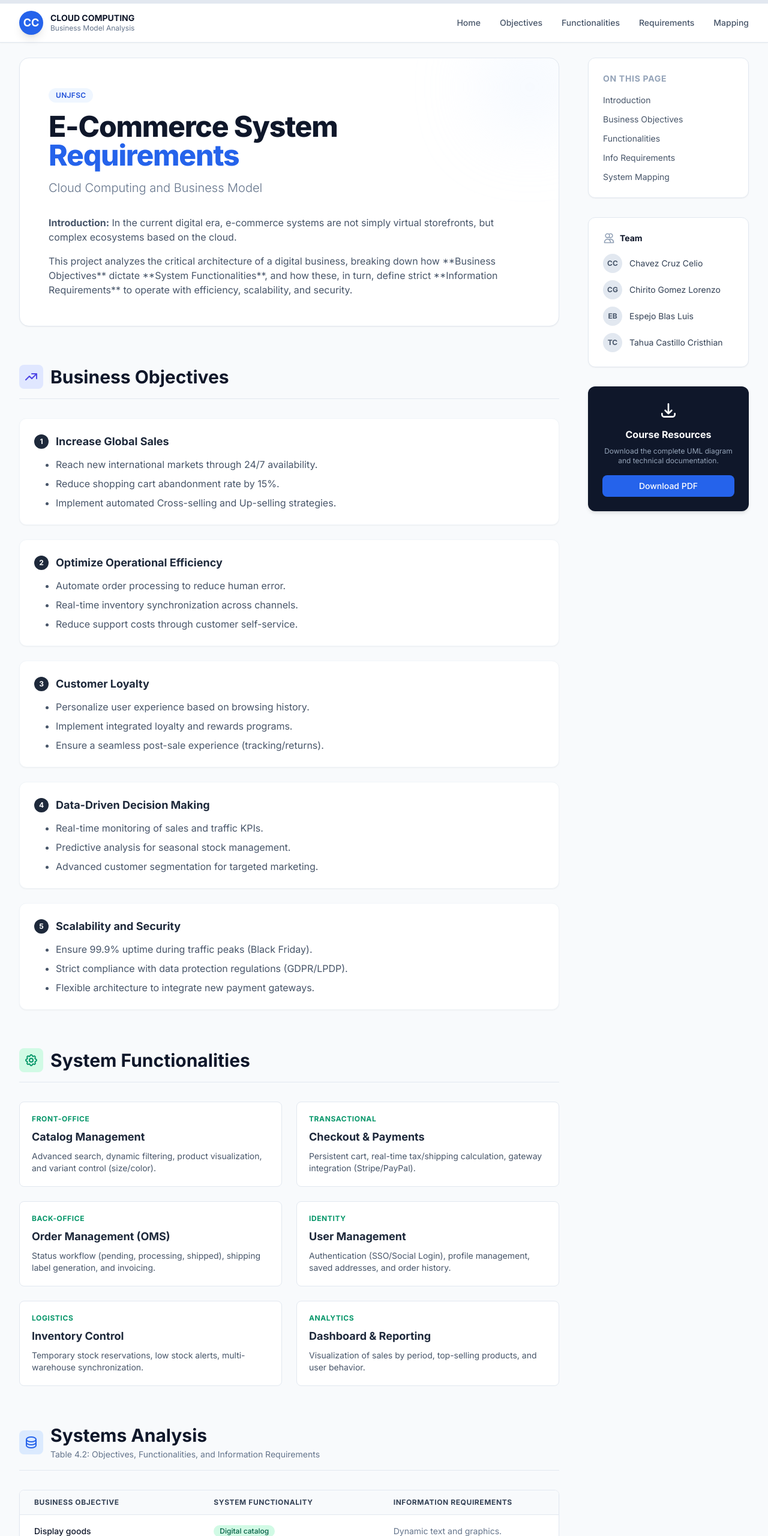
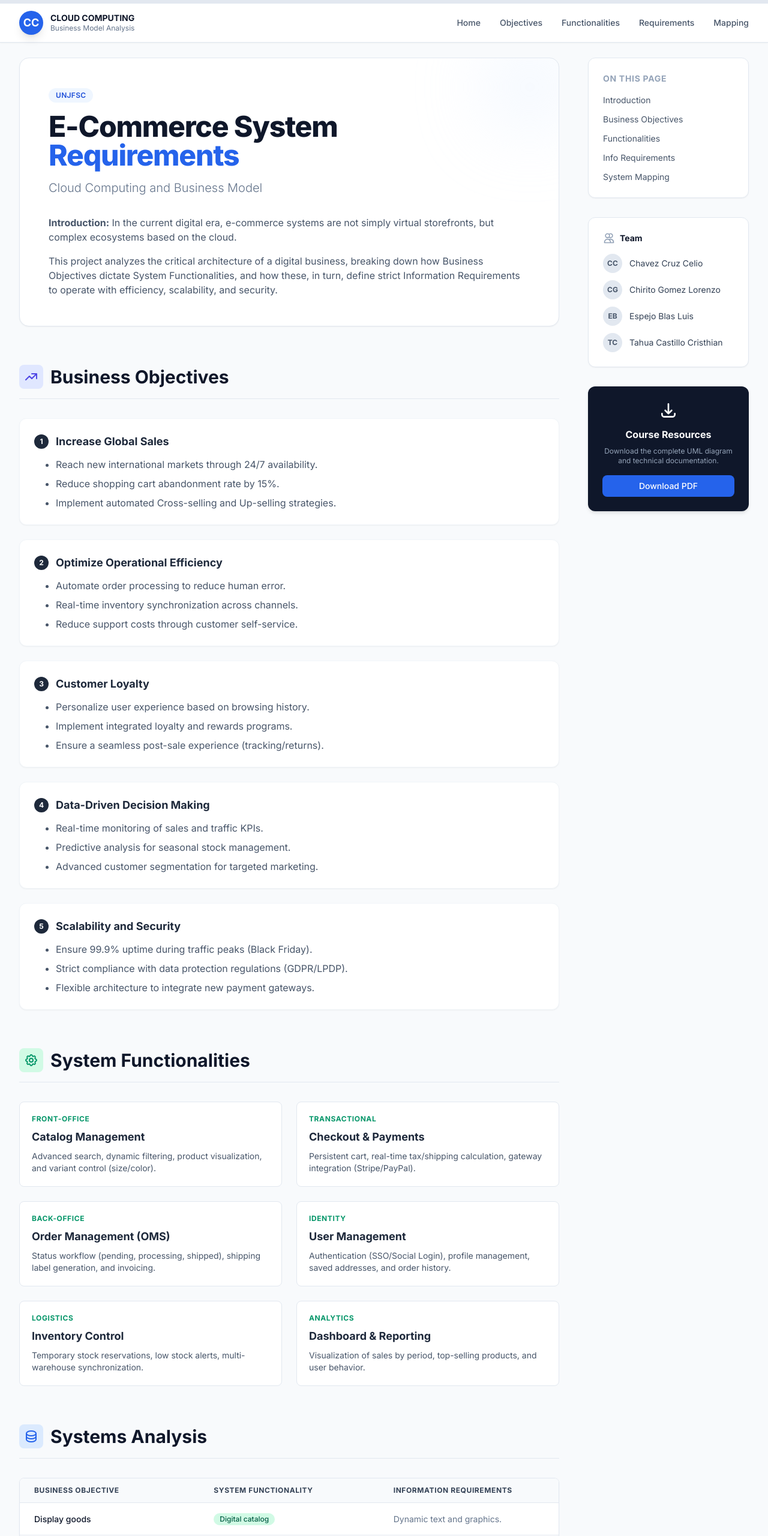
Before and after one commit to Andrestcc/busineesmodel, a plain HTML site: page index.html in a window 1280 px wide. Shown: the top 2560 px of the page at 60% size. Drawn offline with nearby package versions, Linux system fonts and the light colour scheme.

Commit message:
Update index.html

```diff
--- a/index.html
+++ b/index.html
@@ -158,7 +158,7 @@
                             <strong>Introduction:</strong> In the current digital era, e-commerce systems are not simply virtual storefronts, but complex ecosystems based on the cloud.
                         </p>
                         <p>
-                            This project analyzes the critical architecture of a digital business, breaking down how **Business Objectives** dictate **System Functionalities**, and how these, in turn, define strict **Information Requirements** to operate with efficiency, scalability, and security.
+                            This project analyzes the critical architecture of a digital business, breaking down how Business Objectives dictate System Functionalities, and how these, in turn, define strict Information Requirements to operate with efficiency, scalability, and security.
                         </p>
                     </div>
                 </section>
@@ -313,7 +313,6 @@
                         </div>
                         <div>
                             <h2 class="text-3xl font-bold text-slate-900">Systems Analysis</h2>
-                            <p class="text-sm text-slate-500 mt-1">Table 4.2: Objectives, Functionalities, and Information Requirements</p>
                         </div>
                     </div>
 
@@ -403,7 +402,7 @@
 
                     <div class="bg-slate-50 p-8 rounded-xl border border-slate-200">
                         <p class="text-center text-slate-500 mb-8 max-w-2xl mx-auto">
-                            The following diagram illustrates how a **Business Objective** (Sale) triggers a **Functionality** (Checkout), which consumes and generates specific **Information**.
+                            The following diagram illustrates how a Business Objective (Sale) triggers a Functionality (Checkout), which consumes and generates specific Information.
                         </p>
 
                         <!-- CSS Diagram -->
```
